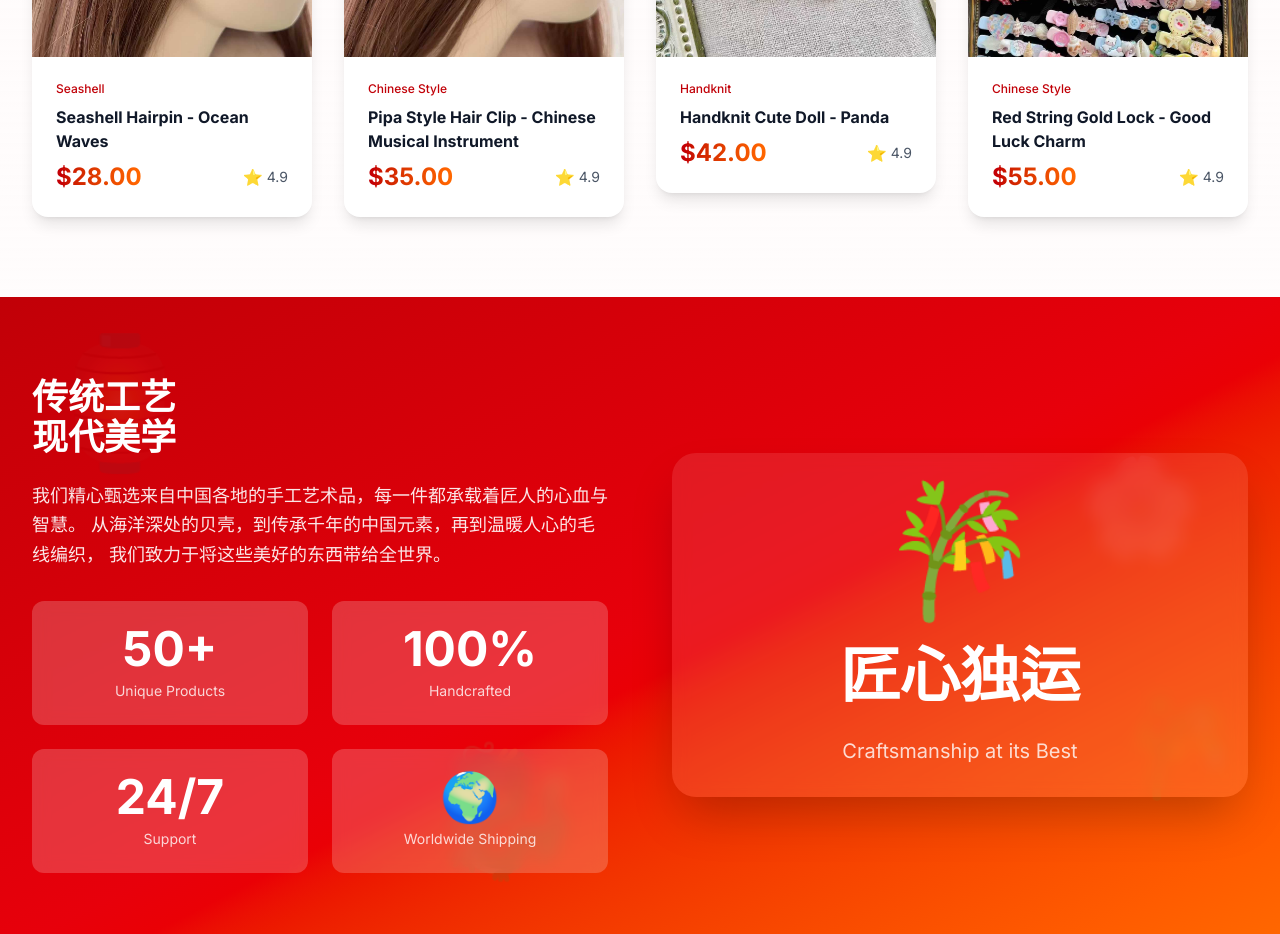
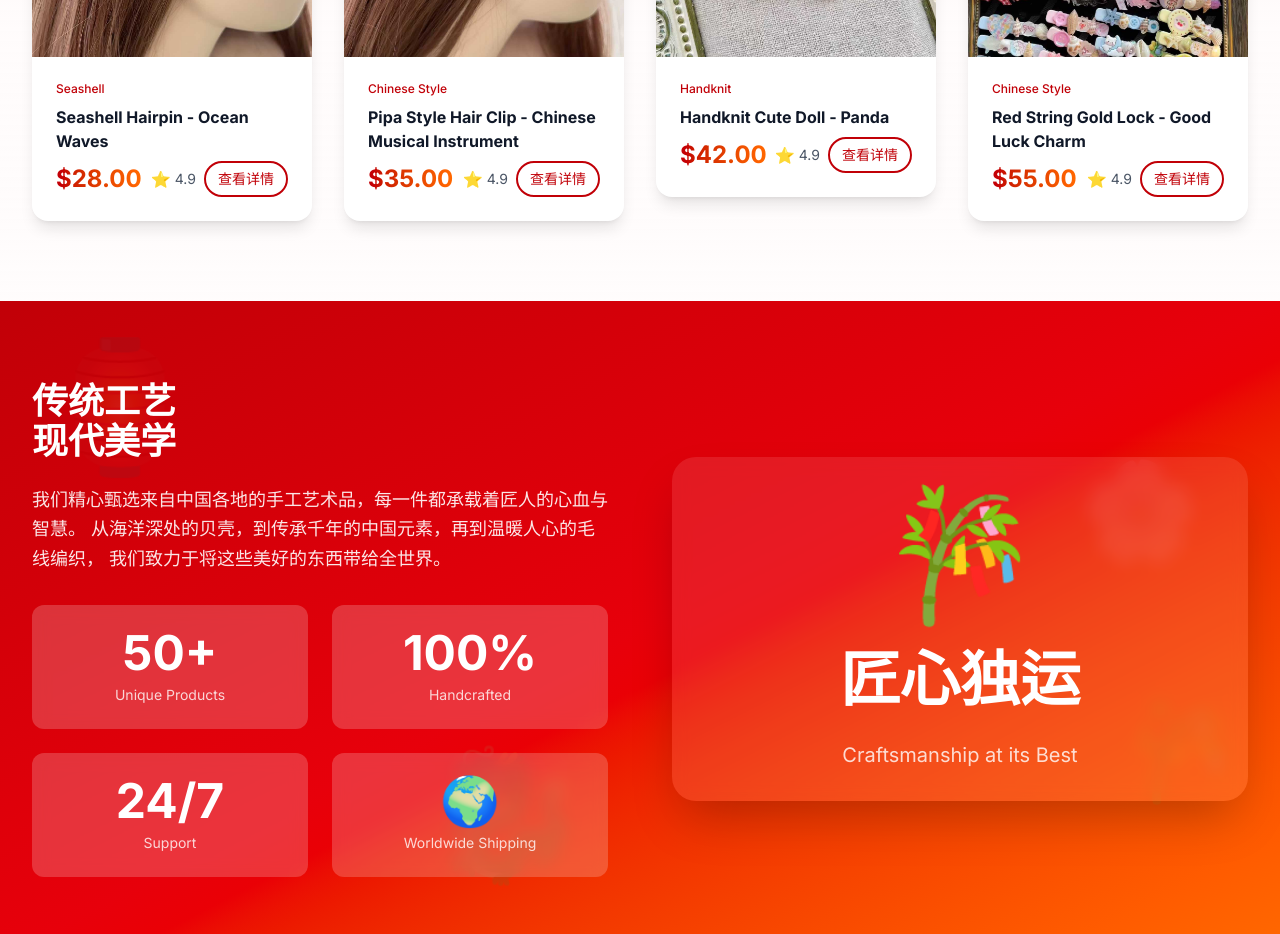
Before and after one commit to qduld/cross-border-standalone-store, a Next.js app: page / in a window 1280 px wide. Shown: the part 2020-2954 px from the top of the page. Built offline with nearby package versions, Linux system fonts and the light colour scheme.

Commit message:
fix: add Link components to product buttons on home page
- Wrap 'quick view' button with Link to /product/{id}
- Add 'view details' button with Link for better UX
- Fix navigation to product detail page

```diff
--- a/app/page.tsx
+++ b/app/page.tsx
@@ -266,9 +266,11 @@ export default function Home() {
                     </div>
                     {/* Quick Actions */}
                     <div className="absolute inset-0 bg-black/40 opacity-0 group-hover:opacity-100 transition-opacity duration-300 flex items-center justify-center">
+                      <Link href={`/product/${product.id}`}>
                         <Button className="bg-white text-red-700 hover:bg-red-50 transform scale-0 group-hover:scale-100 transition-transform duration-300">
                           快速查看
                         </Button>
+                      </Link>
                     </div>
                   </div>
                   <div className="p-6">
@@ -280,9 +282,16 @@ export default function Home() {
                       <p className="text-2xl font-bold bg-gradient-to-r from-red-700 to-orange-500 bg-clip-text text-transparent">
                         ${product.price.toFixed(2)}
                       </p>
+                      <div className="flex items-center gap-2">
                         <div className="flex items-center gap-1 text-yellow-500">
                           <span>⭐</span>
                           <span className="text-sm text-gray-600">4.9</span>
+                        </div>
+                        <Link href={`/product/${product.id}`}>
+                          <Button variant="outline" size="sm" className="rounded-full">
+                            查看详情
+                          </Button>
+                        </Link>
                       </div>
                     </div>
                   </div>
```
Lines whose indentation alone changed are shown as unchanged.
